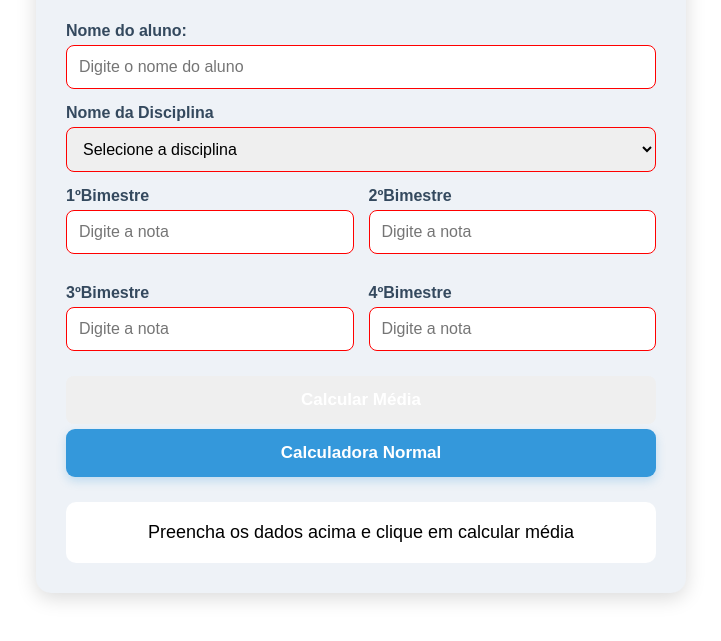
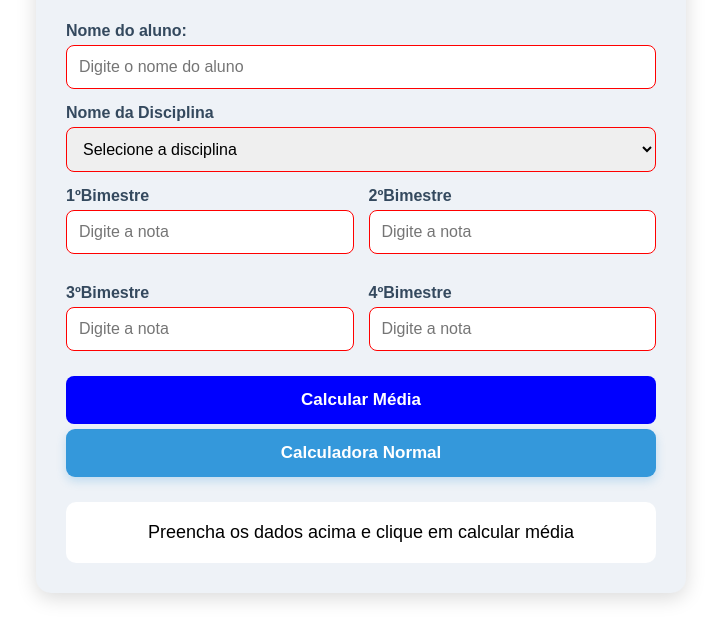
Before and after one commit to enzodosenai/calculadora-media, a plain HTML site: page html/media.html in a window 1280 px wide. Shown: the part 151-792 px from the top of the page, without its empty margins (279-1000 px from the left). Drawn offline with Linux system fonts and the light colour scheme.

Commit message:
Update style.css
alterando a cor de fundo

```diff
--- a/css/style.css
+++ b/css/style.css
@@ -73,7 +73,7 @@ button{
     padding: 14px;
     border: none;
     border-radius: 8px;
-    background: light blue;
+    background: blue;
     color: white;
     font-size: 17px;
     font-weight: bold;
```
